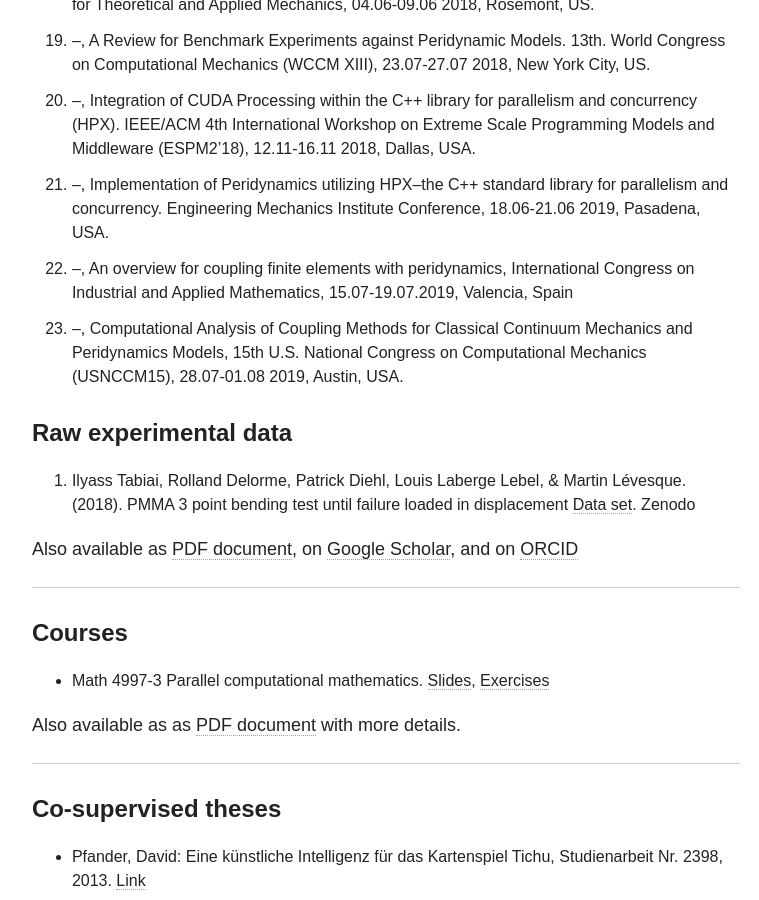
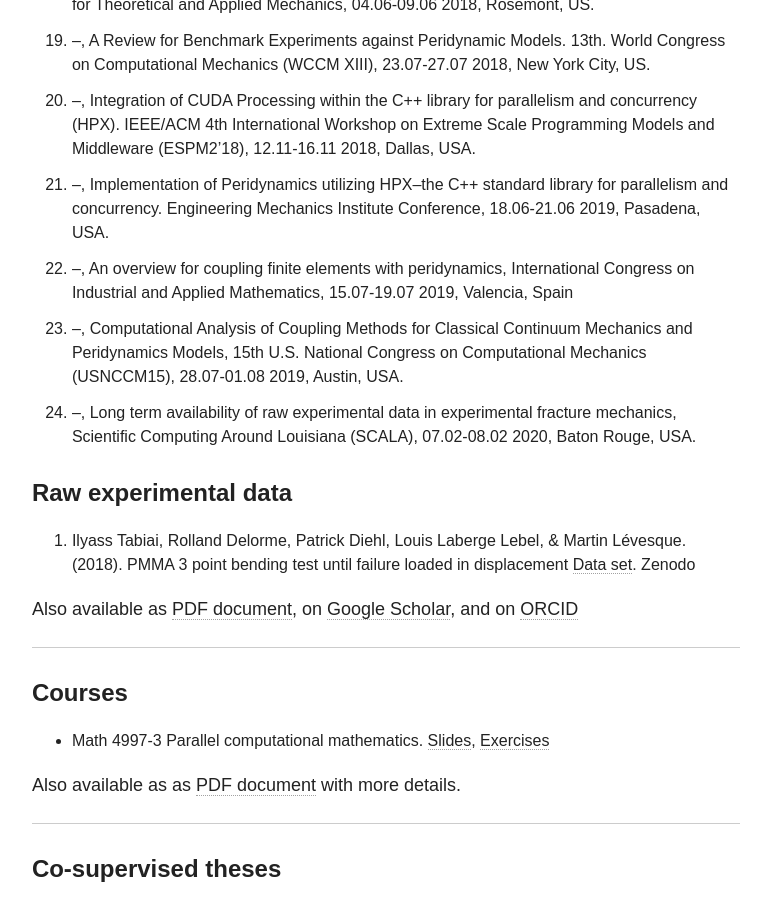
Before and after one commit to diehlpk/diehlpk.github.io, a Jekyll site: the page built from cv/index.md, in a window 1280 px wide and 900 px high, scrolled down 5581 px. Shown: the whole window, without its empty margins (254-1013 px from the left). Built offline with Jekyll 4.4.1, drawn with Linux system fonts in a browser that asks for light colours; nearby versions of some CDN libraries; some web fonts are replaced.

Commit message:
Update cv

```diff
--- a/cv/index.md
+++ b/cv/index.md
@@ -148,9 +148,10 @@ Congress for Theoretical and Applied Mechanics, 04.06-09.06 2018, Rosemont, US.
 19. --, A Review for Benchmark Experiments against Peridynamic Models. 13th. World Congress on Computational Mechanics (WCCM XIII), 23.07-27.07 2018, New York City, US.
 20. --, Integration of CUDA Processing within the C++ library for parallelism and concurrency (HPX). IEEE/ACM 4th International Workshop on Extreme Scale Programming Models and Middleware (ESPM2’18), 12.11-16.11 2018, Dallas, USA.
 21. --, Implementation of Peridynamics utilizing HPX–the C++ standard library for parallelism and concurrency. Engineering Mechanics Institute Conference, 18.06-21.06 2019, Pasadena, USA.
-22. --, An overview for coupling finite elements with peridynamics, International Congress on Industrial and Applied Mathematics, 15.07-19.07.2019, Valencia, Spain
+22. --, An overview for coupling finite elements with peridynamics, International Congress on Industrial and Applied Mathematics, 15.07-19.07 2019, Valencia, Spain
 23. --, Computational Analysis of Coupling Methods for Classical Continuum Mechanics and Peridynamics Models, 15th U.S. National Congress on Computational Mechanics
 (USNCCM15), 28.07-01.08 2019, Austin, USA.
+24. --, Long term availability of raw experimental data in experimental fracture mechanics, Scientific Computing Around Louisiana (SCALA), 07.02-08.02 2020, Baton Rouge, USA.
 
 #### Raw experimental data
 1. Ilyass Tabiai, Rolland Delorme, Patrick Diehl, Louis Laberge Lebel, & Martin Lévesque. (2018). PMMA 3 point bending test until failure loaded in displacement [Data set](http://doi.org/10.5281/zenodo.1172068). Zenodo
```
